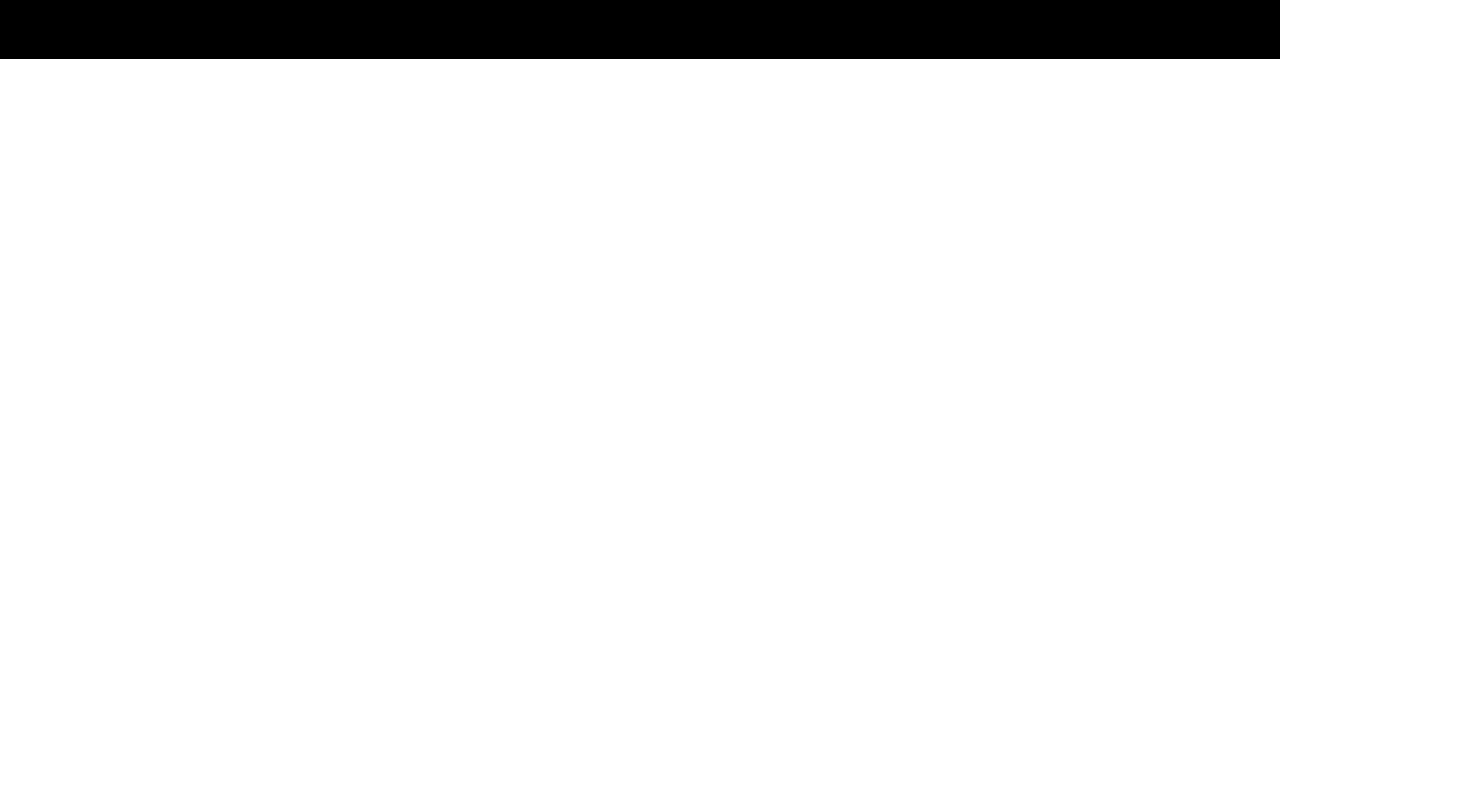
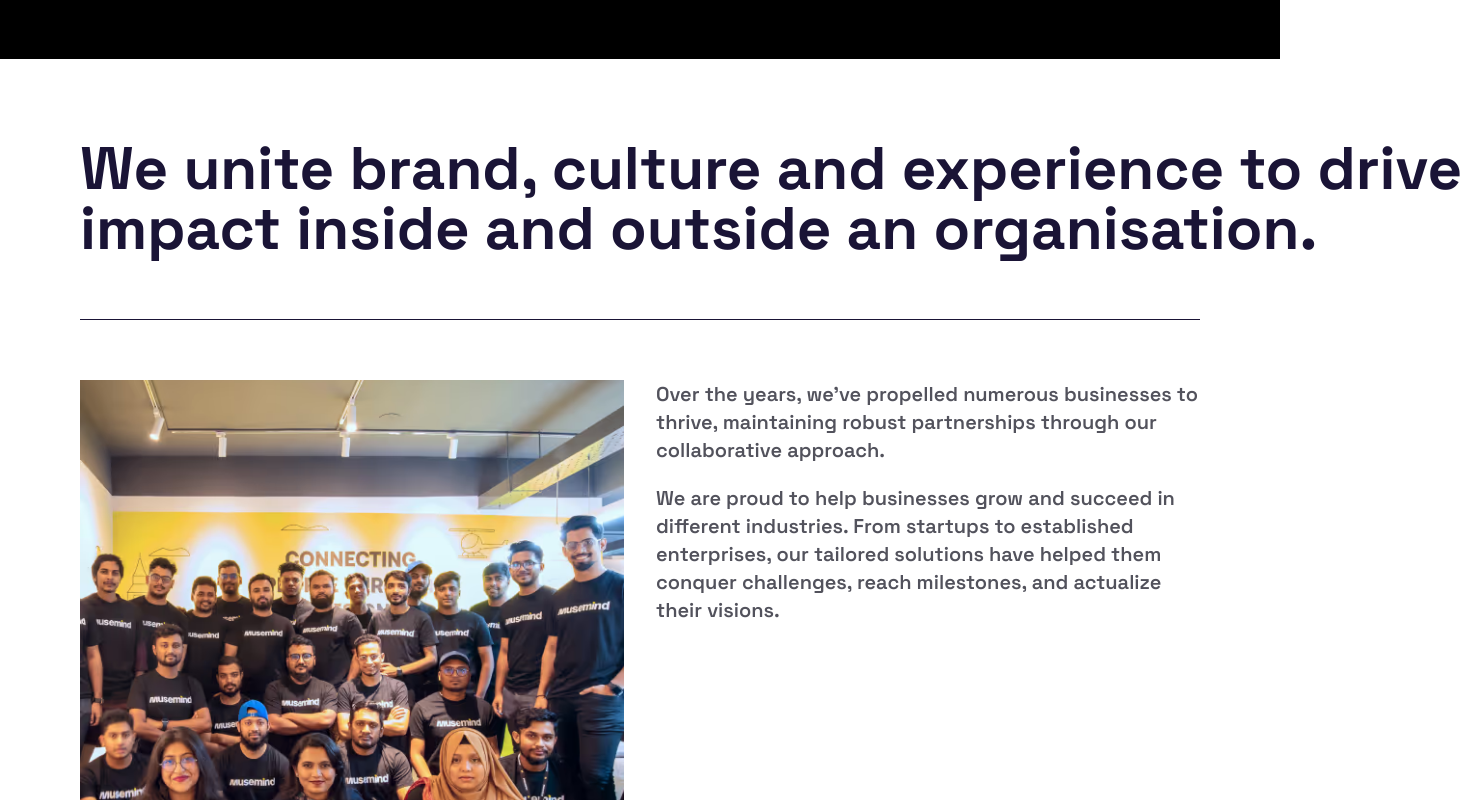
Before and after one commit to Joy773/Graphilence-Portfolio-Payment-App, a Next.js app in the folder my-app/: page /about in a window 1280 px wide. Shown: the part 1480-2280 px from the top of the page, 1480 px wide, since content can reach past the window. Before the commit the page ends 1539 px from the top, so only its background shows below. Built offline with nearby package versions, Linux system fonts and the light colour scheme.

Commit message:
Latest Commit

```diff
--- a/my-app/src/app/about/page.tsx
+++ b/my-app/src/app/about/page.tsx
@@ -16,6 +16,7 @@ const aboutUsImages = {
     "/about-us/office_7.avif",
     "/about-us/office_8.avif",
     "/about-us/office_9.avif",
+    "/about-us/team.avif",
   ],
 };
 
@@ -70,8 +71,12 @@ const Page = () => {
             },
           }}
         >
-          {[...aboutUsImages.offices, ...aboutUsImages.offices].map((src, idx) => (
-            <div key={idx} className="shrink-0 w-[300px] md:w-[400px] h-[200px] md:h-[250px] overflow-hidden rounded-lg mx-2">
+          {[...aboutUsImages.offices, ...aboutUsImages.offices].map(
+            (src, idx) => (
+              <div
+                key={idx}
+                className="shrink-0 w-[300px] md:w-[400px] h-[200px] md:h-[250px] overflow-hidden rounded-lg mx-2"
+              >
                 <Image
                   src={src}
                   alt={`Office ${(idx % aboutUsImages.offices.length) + 1}`}
@@ -81,8 +86,44 @@ const Page = () => {
                   sizes="300px"
                 />
               </div>
-          ))}
+            )
+          )}
         </motion.div>
+      </div>
+      <div className="pt-20">
+        <div className="lg:w-[1400px]">
+          <p className="text-midnight-monarch lg:text-6xl text-3xl font-bold">
+            We unite brand, culture and experience to drive impact inside and
+            outside an organisation.
+          </p>
+        </div>
+        <hr className="border-midnight-monarch my-15" />
+      </div>
+      <div className="lg:grid lg:grid-cols-2 grid grid-cols-1 gap-8">
+        <div className="w-full lg:max-w-[637px] h-[300px] sm:h-[400px] lg:h-[560px] overflow-hidden">
+          <Image
+            src="/about-us/team.avif"
+            alt="Team"
+            width={637}
+            height={560}
+            className="w-full h-full object-cover"
+            sizes="(max-width: 768px) 100vw, 637px"
+            quality={95}
+          />
+        </div>
+        <div className="lg:mt-0 mt-8">
+          <p className="text-zinc-600 text-xl font-semibold">
+            Over the years, we&apos;ve propelled numerous businesses to thrive,
+            maintaining robust partnerships through our collaborative approach.
+          </p>
+          <p className="text-zinc-600 text-xl mt-5 font-semibold"> We are proud to help businesses grow and succeed in different
+            industries. From startups to established enterprises, our tailored
+            solutions have helped them conquer challenges, reach milestones, and
+            actualize their visions.</p>
+        </div>
+        <div>
+
+        </div>
       </div>
     </div>
   );
```
Also changed, not shown: my-app/public/about-us/team.avif (added). Lines whose indentation alone changed are shown as unchanged.
